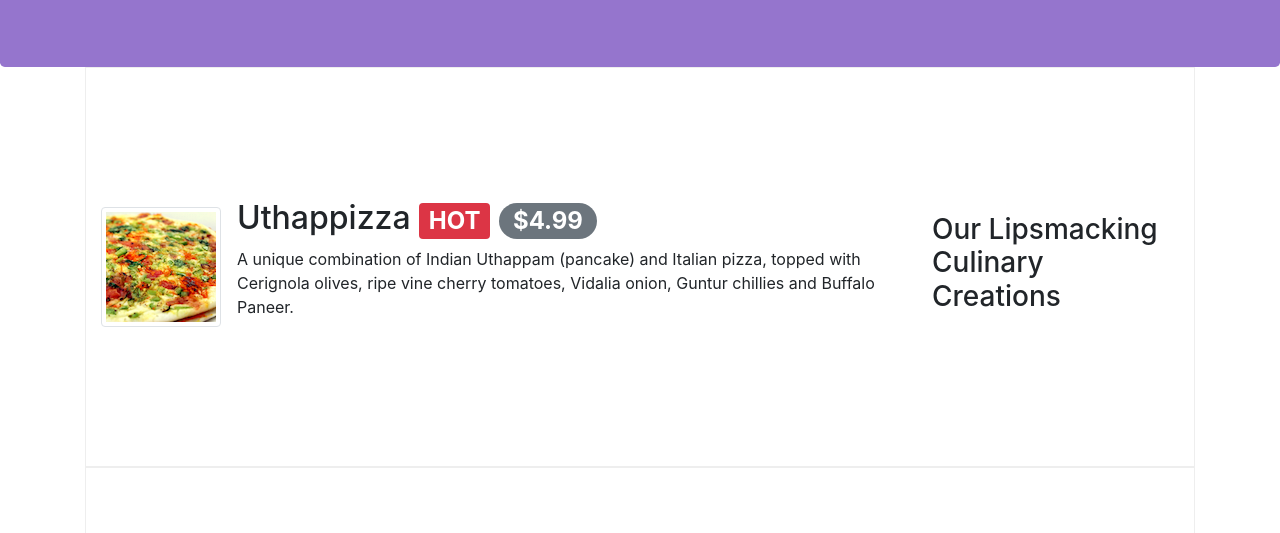
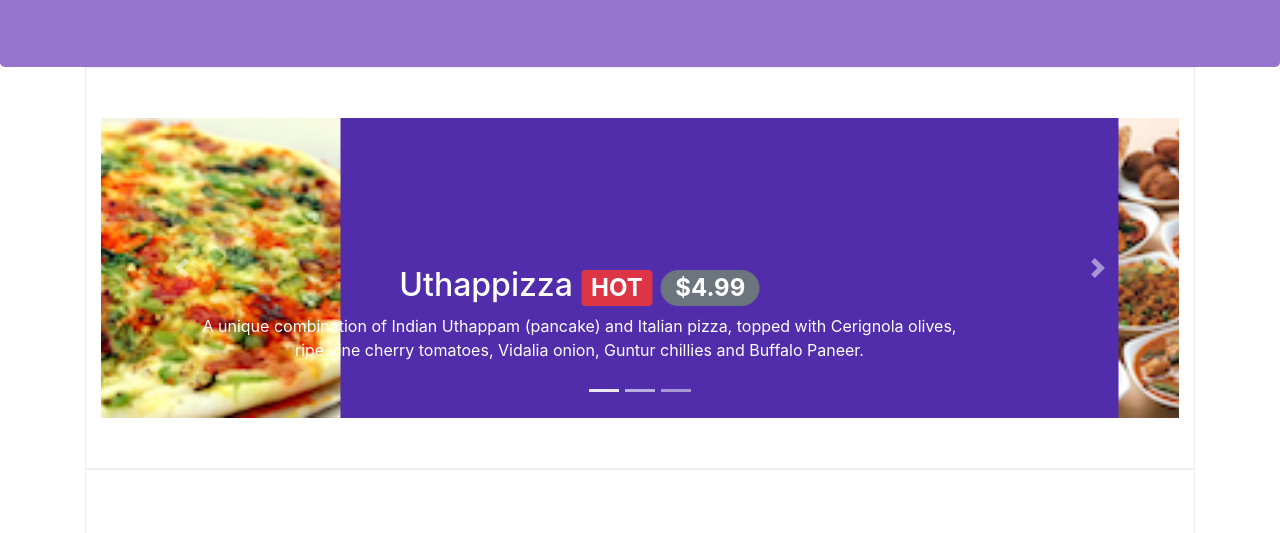
Before and after one commit to pranaysai27/Bootstrap4, a website: page index.html in a window 1280 px wide. Shown: the part 267-800 px from the top of the page. Drawn offline with nearby package versions, Linux system fonts and the light colour scheme.

Commit message:
carousel

```diff
--- a/css/styles.css
+++ b/css/styles.css
@@ -41,3 +41,18 @@ body{
 	border-bottom: 1px solid #ddd;
 	padding: 10px;
 }
+
+.carousel {
+	background: #512DAB
+}
+
+.carousel-item {
+	height: 300px;
+}
+
+.carousel-item img {
+	position: absolute;
+	top: 0;
+	left: 0;
+	min-height: 300px;
+}
--- a/index.html
+++ b/index.html
@@ -95,6 +95,55 @@
     </header>
 
     <div class="container">
+        <div class="row row-content">
+            <div class="col">
+                <div class="carousel slide" id="mycarousel" data-ride="carousel">
+                    <div class="carousel-inner" role="listbox">
+                        <div class="carousel-item active">
+                            <img src="img/uthappizza.png" class="d-block img-fluid" alt="uthappizza">
+                            <div class="carousel-caption d-none d-md-block">
+                                <h2>
+                                    Uthappizza
+                                    <span class="badge badge-danger">HOT</span>
+                                    <span class="badge badge-pill badge-secondary">$4.99</span>
+                                </h2>
+                                <p class="d-none d-sm-block">A unique combination of Indian Uthappam (pancake) and Italian pizza, topped with Cerignola olives, ripe vine cherry tomatoes, Vidalia onion, Guntur chillies and Buffalo Paneer.</p>
+                            </div>
+                        </div>
+                        <div class="carousel-item">
+                            <img src="img/buffet.png" class="d-block img-fluid" alt="buffet">
+                            <div class="carousel-caption d-none d-md-block">
+                                <h2>
+                                    Weekend Grand Buffet
+                                    <span class="badge badge-danger">NEW</span>
+                                </h2>
+                                <p class="d-none d-sm-block">Featuring mouthwatering combinations with a choice of five different salads, six enticing appetizers, six main entrees and five choicest desserts. Free flowing bubbly and soft drinks. All for just $19.99 per person </p>
+                            </div>
+
+                        </div>
+                        <div class="carousel-item">
+                            <img src="img/alberto.png" class="d-block img-fluid" alt="alberto">
+                            <div class="carousel-caption d-none d-md-block">
+                                <h2>Alberto Somayya</h2>
+                                <h4>Executive Chef</h4>
+                                <p class="d-none d-sm-block">Award winning three-star Michelin chef with wide International experience having worked closely with whos-who in the culinary world, he specializes in creating mouthwatering Indo-Italian fusion experiences. </p>
+                            </div>
+                        </div>
+                    </div>
+                    <ol class="carousel-indicators">
+                        <li class="active" data-target="#mycarousel" data-slide-to="0"> </li>
+                        <li class="" data-target="#mycarousel" data-slide-to="1"></li>
+                        <li class="" data-target="#mycarousel" data-slide-to="2"></li>
+                    </ol>
+                    <a href="#mycarousel" role="button" data-slide="prev" class="carousel-control-prev">
+                        <span class="carousel-control-prev-icon"></span>
+                    </a>
+                    <a href="#mycarousel" role="button" data-slide="next" class="carousel-control-next">
+                        <span class="carousel-control-next-icon"></span>
+                    </a>
+                </div>
+            </div>
+        </div>
         <div class="row row-content align-items-center">
             <div class="col-12 col-sm-4 order-sm-last col-md-3">
                 <h3>Our Lipsmacking Culinary Creations</h3>
@@ -143,8 +192,8 @@
                     <img src="img/alberto.png" alt="alberto" class="d-flex mr-3 img-thumbnail align-self-center">
                     <div class="media-body">
                         <h2>Alberto Somayya</h2>
-                    <h4>Executive Chef</h4>
-                    <p class="d-none d-sm-block">Award winning three-star Michelin chef with wide International experience having worked closely with whos-who in the culinary world, he specializes in creating mouthwatering Indo-Italian fusion experiences. </p>
+                        <h4>Executive Chef</h4>
+                        <p class="d-none d-sm-block">Award winning three-star Michelin chef with wide International experience having worked closely with whos-who in the culinary world, he specializes in creating mouthwatering Indo-Italian fusion experiences. </p>
                     </div>
                 </div>
             </div>
```
